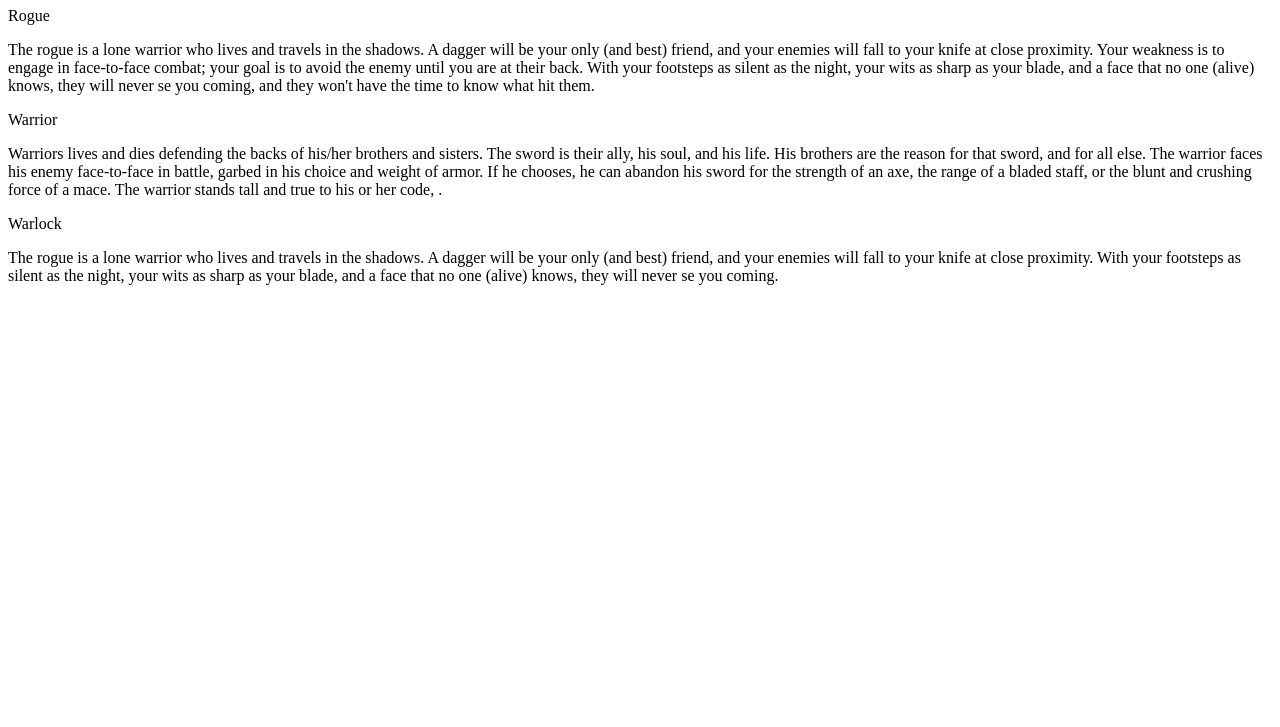
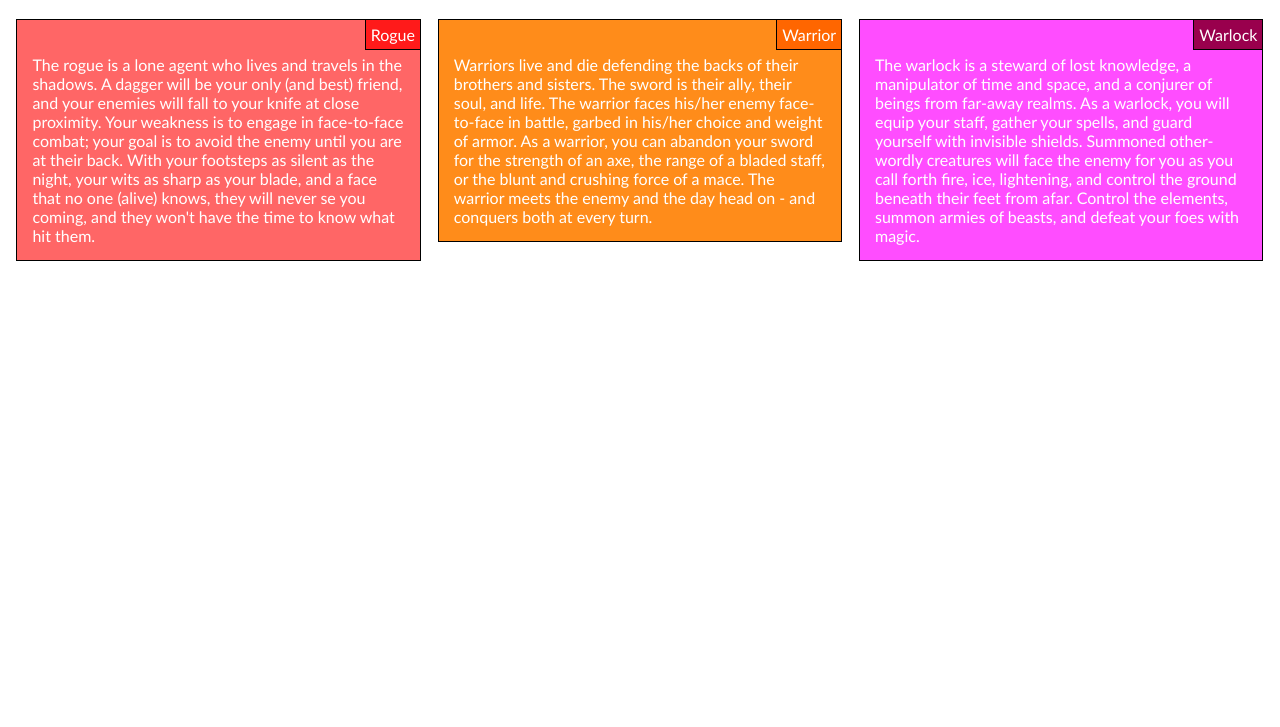
Before and after one commit to Kendowin/coursera-test, a plain HTML site: page mod2-solution/mod2-solution.html in a window 1280 px wide. Shown: the part 73-800 px from the top of the page. Drawn offline with Linux system fonts and the light colour scheme.

Commit message:
updates to include correct CSS file

```diff
--- a/mod2-solution/mod2-solution.html
+++ b/mod2-solution/mod2-solution.html
@@ -3,25 +3,24 @@
 <head>
 <meta charset="utf-8">
 <meta name="viewport" content="width=device-width, initial-scale=1">
-<title>Responsive Layout</title>
-<link rel="stylesheet" type="text/css" href=”mod2-solution-styling.css”>
-
+<title>Fantasy Class Systems</title>
+<link rel="stylesheet" type="text/css" href="mystyles.css">
 </head>
 <body>
 <h1>Class Systems</h1>
 
 <div class="row">
-  <div class="col-lg-4 col-md-6 col-sm-12" id="container">
+  <div class="col-lg-4 col-md-6 col-sm-12 container" >
   <p id="corner1" class="corner">Rogue</p>
-  <p class="description">The rogue is a lone warrior who lives and travels in the shadows. A dagger will be your only (and best) friend, and your enemies will fall to your knife at close proximity. Your weakness is to engage in face-to-face combat; your goal is to avoid the enemy until you are at their back. With your footsteps as silent as the night, your wits as sharp as your blade, and a face that no one (alive) knows, they will never se you coming, and they won't have the time to know what hit them.</p>
+  <p id="description1">The rogue is a lone agent who lives and travels in the shadows. A dagger will be your only (and best) friend, and your enemies will fall to your knife at close proximity. Your weakness is to engage in face-to-face combat; your goal is to avoid the enemy until you are at their back. With your footsteps as silent as the night, your wits as sharp as your blade, and a face that no one (alive) knows, they will never se you coming, and they won't have the time to know what hit them.</p>
   </div>
-  <div class="col-lg-4 col-md-6 col-sm-12" id="container">
+  <div class="col-lg-4 col-md-6 col-sm-12 container" >
   <p id="corner2" class="corner">Warrior</p>
-  <p class="description">Warriors lives and dies defending the backs of his/her brothers and sisters. The sword is their ally, his soul, and his life. His brothers are the reason for that sword, and for all else. The warrior faces his enemy face-to-face in battle, garbed in his choice and weight of armor. If he chooses, he can abandon his sword for the strength of an axe, the range of a bladed staff, or the blunt and crushing force of a mace. The warrior stands tall and true to his or her code, .</p>
+  <p id="description2">Warriors live and die defending the backs of their brothers and sisters. The sword is their ally, their soul, and life. The warrior faces his/her enemy face-to-face in battle, garbed in his/her choice and weight of armor. As a warrior, you can abandon your sword for the strength of an axe, the range of a bladed staff, or the blunt and crushing force of a mace. The warrior meets the enemy and the day head on - and conquers both at every turn.</p>
   </div>
-  <div class="col-lg-4 col-md-12 col-sm-12" id="container">
+  <div class="col-lg-4 col-md-12 col-sm-12 container">
   <p id="corner3" class="corner">Warlock</p>
-  <p class="description">The rogue is a lone warrior who lives and travels in the shadows. A dagger will be your only (and best) friend, and your enemies will fall to your knife at close proximity. With your footsteps as silent as the night, your wits as sharp as your blade, and a face that no one (alive) knows, they will never se you coming.</p>
+  <p id="description3">The warlock is a steward of lost knowledge, a manipulator of time and space, and a conjurer of beings from far-away realms. As a warlock, you will equip your staff, gather your spells, and guard yourself with invisible shields. Summoned other-wordly creatures will face the enemy for you as you call forth fire, ice, lightening, and control the ground beneath their feet from afar. Control the elements, summon armies of beasts, and defeat your foes with magic.</p>
   </div>
 </div>
 
```
